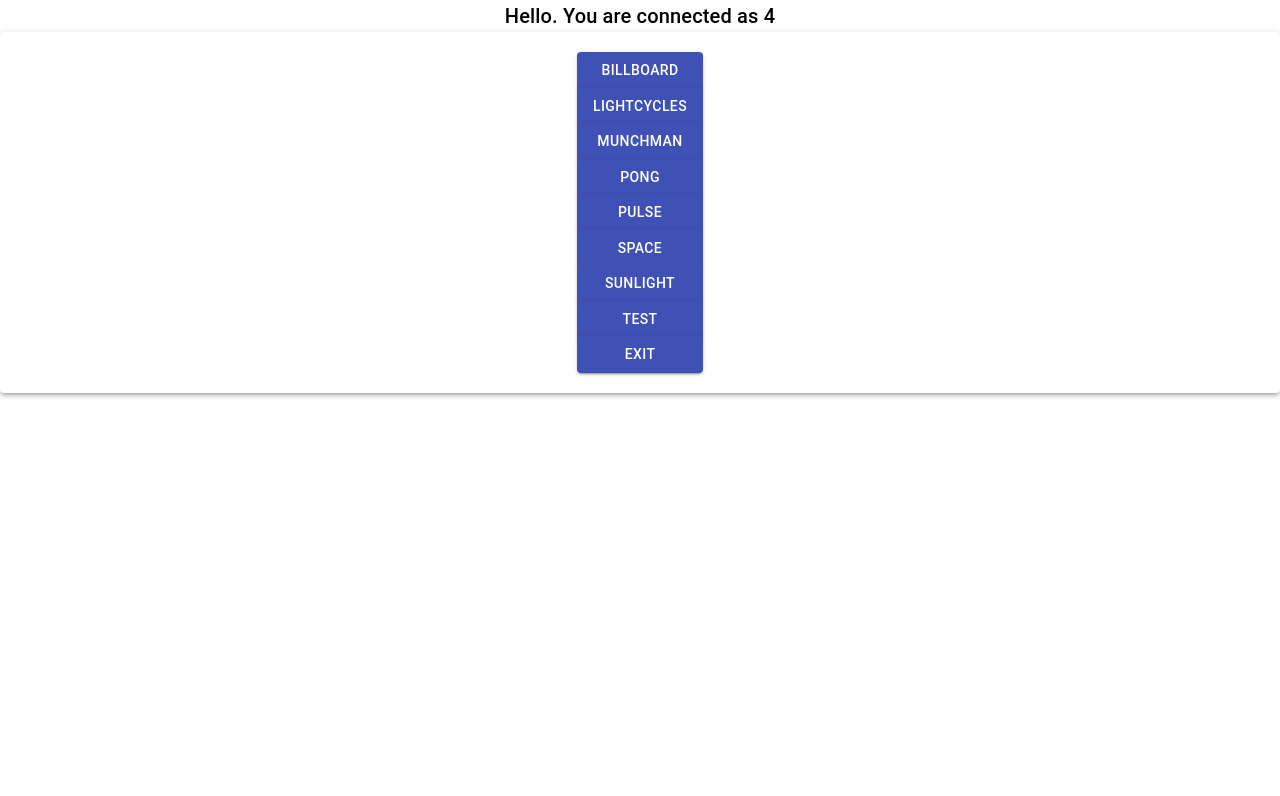
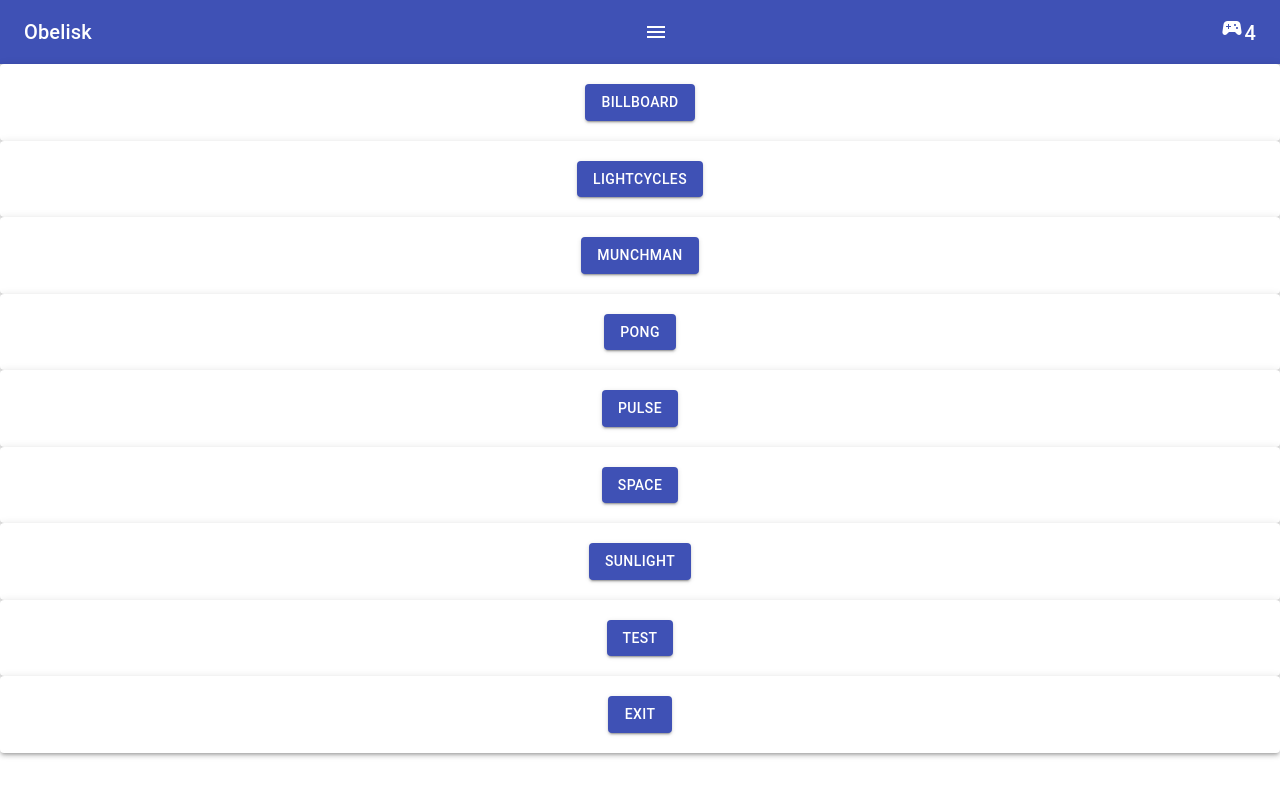
Before and after one commit to sachasayan/obelisk, a React (Create React App) app in the folder packages/obelisk-client/: page / in a window 1280 px wide. Shown: the top 796 px of the page. Built offline with nearby package versions, Linux system fonts and the light colour scheme; no server answers.

Commit message:
Refactor

```diff
--- a/packages/obelisk-client/package.json
+++ b/packages/obelisk-client/package.json
@@ -4,6 +4,7 @@
   "private": true,
   "dependencies": {
     "@material-ui/core": "^4.9.7",
+    "@material-ui/icons": "^4.9.1",
     "@testing-library/jest-dom": "^4.2.4",
     "@testing-library/react": "^9.3.2",
     "@testing-library/user-event": "^7.1.2",
--- a/packages/obelisk-client/src/App.tsx
+++ b/packages/obelisk-client/src/App.tsx
@@ -1,75 +1,13 @@
-import React, { useContext, useState, useEffect } from 'react';
+import React, { useState, useEffect } from 'react';
 import './App.css';
-import {
-  Button,
-  ButtonGroup,
-  Grid,
-  Typography,
-  Paper
-}  from '@material-ui/core';
-import { palette, spacing, typography } from '@material-ui/system';
-import { ConnectionContext, ConnectionState } from './ConnectionContext';
-
 import io from 'socket.io-client';
 
-export interface UserInfo {
-  player: number | null;
-};
-
-function UserInfo() {
-  let socket: ConnectionState | undefined  = useContext(ConnectionContext);
-  return (
-    <Typography variant="h6">
-      Hello. You are connected as {socket?.user}
-    </Typography>
-  ) ;
-}
-
-function ModeSelector() {
-  let connection: ConnectionState | undefined = useContext(ConnectionContext);
-  let modes = [
-    'Billboard',
-    'Lightcycles',
-    'Munchman',
-    'Pong',
-    'Pulse',
-    'Space',
-    'Sunlight',
-    'Test',
-    'exit',
-  ];
-
-  const changeMode = (mode: string) => {
-    console.log('Changing mode... ', mode);
-    connection?.socket.emit('changeMode', mode);
-  }
-
-  return (
-    <>
-      <Paper elevation={3} style={{padding: '20px'}} >
-        <Grid item >
-          <ButtonGroup  orientation="vertical">
-            {modes.map((m) => (
-              <Button key={m} variant="contained" color="primary" aria-label="delete"  onClick={() => {changeMode(m)} }>
-              {m}
-              </Button>
-            ))}
-          </ButtonGroup>
-        </Grid>
-      </Paper>
-    </>
-  )
-}
-
-interface IProps {
-  children: React.ReactNode;
-  // any other props that come into the component
-}
-
+import { ConnectionContext, ConnectionState } from './ConnectionContext';
+import { IProps } from './types';
+import ModeSelector from './ModeSelector';
+import InfoBar from './InfoBar';
 
 function ConnectProvider({children}: IProps) {
-  //let connectionService = new ConnectionService();
-  //connectionService.initSocket();
 
   const setUser = (u: number)  => {
     console.log('Setting user..', u);
@@ -81,15 +19,14 @@ function ConnectProvider({children}: IProps) {
     })
   }
 
-
-  const connectionState = {
-    socket: io(),
+  const connectionState: ConnectionState = {
+    socket: undefined,
     user: 4,
     setUser: setUser
   };
 
-
   useEffect(() => {
+    connectionState.socket = io();
     connectionState.socket.on('obeliskAssignUser', setUser);
     console.log('Listening for user assignment...');
     return () => {
@@ -99,7 +36,7 @@ function ConnectProvider({children}: IProps) {
   }, []);
 
 
-  const [connection, updateConnection] = useState(connectionState)
+  const [connection, updateConnection] = useState(connectionState);
 
   return (
     <ConnectionContext.Provider value={connection}>
@@ -113,7 +50,7 @@ function App() {
     <ConnectProvider>
       <div className="App">
         <header className="App-header">
-          <UserInfo/>
+          <InfoBar/>
           <ModeSelector/>
           <canvas className="whiteboard" ></canvas>
         </header>
--- a/packages/obelisk-client/src/ConnectionContext.ts
+++ b/packages/obelisk-client/src/ConnectionContext.ts
@@ -1,7 +1,4 @@
-
 import React  from 'react';
-
-
 
 export interface ConnectionState {
   socket: any,
@@ -10,8 +7,6 @@ export interface ConnectionState {
 };
 
 export const ConnectionContext = React.createContext<ConnectionState | undefined>(undefined);
-
-
 
 // export class ConnectionService {
 //   user: UserInfo;
--- /dev/null
+++ b/packages/obelisk-client/src/InfoBar.tsx
@@ -0,0 +1,41 @@
+import React, { useContext } from 'react';
+import MenuIcon from '@material-ui/icons/Menu';
+import SportsEsportsIcon from '@material-ui/icons/SportsEsports';
+import './App.css';
+import {
+  Grid,
+  Typography,
+  Toolbar,
+  AppBar
+}  from '@material-ui/core';
+import { palette, spacing, typography } from '@material-ui/system';
+import { ConnectionContext, ConnectionState } from './ConnectionContext';
+
+function InfoBar() {
+  let socket: ConnectionState | undefined  = useContext(ConnectionContext);
+  return (
+
+    <AppBar position="static">
+      <Toolbar>
+        <Grid
+          container
+          direction="row"
+          justify="space-between"
+          alignItems="center"
+        >
+          <Typography variant="h6" color="inherit">
+            Obelisk
+          </Typography>
+            <MenuIcon />
+          <Typography variant="h6" color="inherit">
+            <SportsEsportsIcon />
+            {socket?.user}
+          </Typography>
+        </Grid>
+      </Toolbar>
+    </AppBar>
+
+  ) ;
+}
+
+export default InfoBar;
--- /dev/null
+++ b/packages/obelisk-client/src/ModeSelector.tsx
@@ -0,0 +1,46 @@
+import React, { useContext } from 'react';
+import './App.css';
+import {
+  Button,
+  ButtonGroup,
+  Grid,
+  Paper
+}  from '@material-ui/core';
+import { palette, spacing, typography } from '@material-ui/system';
+import { ConnectionContext, ConnectionState } from './ConnectionContext';
+
+
+function ModeSelector() {
+  let connection: ConnectionState | undefined = useContext(ConnectionContext);
+  let modes = [
+    'Billboard',
+    'Lightcycles',
+    'Munchman',
+    'Pong',
+    'Pulse',
+    'Space',
+    'Sunlight',
+    'Test',
+    'exit',
+  ];
+
+  const changeMode = (mode: string) => {
+    console.log('Changing mode... ', mode);
+    connection?.socket.emit('changeMode', mode);
+  }
+  return (
+    <>
+      <Grid item >
+        {modes.map((m) => (
+          <Paper key={m} elevation={3} style={{padding: '20px'}} >
+            <Button variant="contained" color="primary" aria-label="delete"  onClick={() => {changeMode(m)} }>
+            {m}
+            </Button>
+          </Paper>
+        ))}
+      </Grid>
+    </>
+  )
+}
+
+export default ModeSelector;
--- /dev/null
+++ b/packages/obelisk-client/src/types.tsx
@@ -0,0 +1,4 @@
+export interface IProps {
+  children: React.ReactNode;
+  // any other props that come into the component
+}
```
Also changed, not shown: packages/obelisk-client/src/index.tsx (+0 -11 lines), 1 other file (tests, documents, lock files or other folders).
